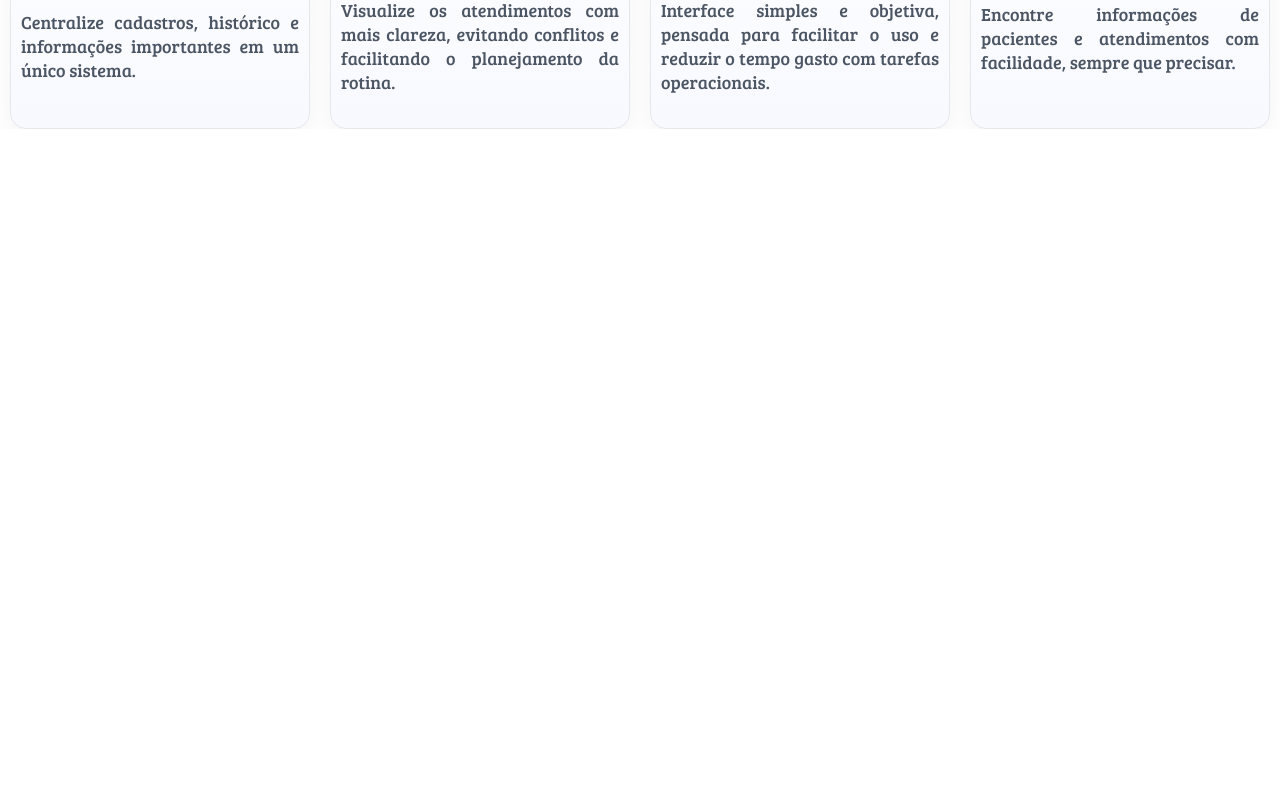
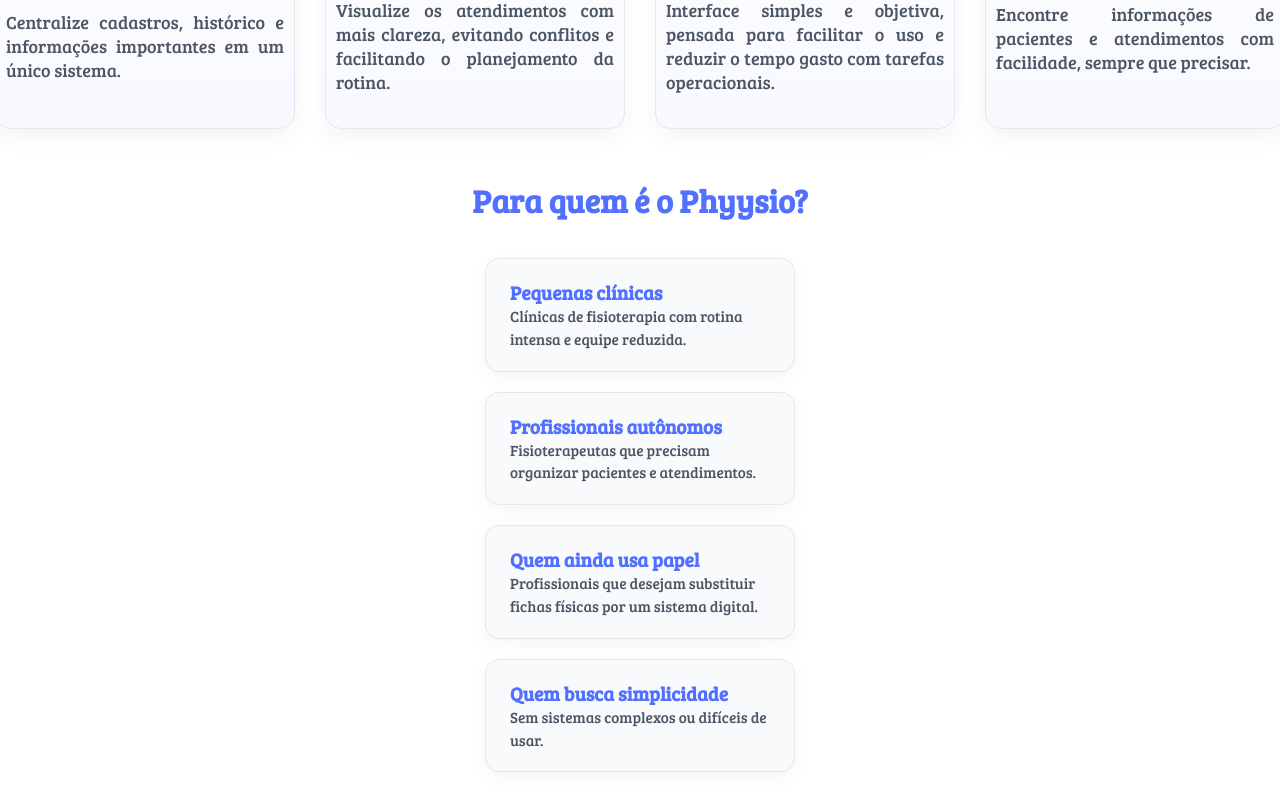
Before and after one commit to vicentejuniordev/Phyysio, a React (Vite) app in the folder phyysio-frontend/: page / in a window 1280 px wide. Shown: the part 1100-1911 px from the top of the page. Before the commit the page ends 1229 px from the top, so only its background shows below. Built offline with nearby package versions, Linux system fonts and the light colour scheme.

Commit message:
feat: add `ForWhom` component and cards in home

```diff
--- /dev/null
+++ b/phyysio-frontend/src/components/Card-ForWhom/CardForWhom.css
@@ -0,0 +1,30 @@
+@import '../../styles/global.css';
+
+.card-forwhom-container{
+    background-color:  #f9fafb;
+    border: 1px solid #e5e7eb;
+    border-radius: 14px;
+    box-shadow: 0 6px 20px rgba(0, 0, 0, 0.04);
+    padding: 20px 24px;
+    cursor: pointer;
+    width: 25%;
+
+
+}
+
+.card-forwhom-container:hover {
+  transform: translateY(-2px);
+  box-shadow: 0 10px 28px rgba(0, 0, 0, 0.06);
+}
+
+.card-forwhom-title{
+  font-size: 1.2rem;
+  font-weight: 600;
+  color: #5170ff;
+}
+
+.card-forwhom-description{
+  font-size: 0.95rem;
+  color: #4b5563;
+  line-height: 1.5;
+}
--- /dev/null
+++ b/phyysio-frontend/src/components/Card-ForWhom/CardForWhom.jsx
@@ -0,0 +1,14 @@
+import './CardForWhom.css';
+
+function CardForWhom({ title, description }) {
+    return (
+        <div className="card-forwhom-container">
+            <h2 className="card-forwhom-title">{title}</h2>
+            <p className="card-forwhom-description">
+                {description}
+            </p>
+        </div>
+    );
+}
+
+export default CardForWhom;
--- /dev/null
+++ b/phyysio-frontend/src/components/ForWhom/ForWhom.css
@@ -0,0 +1,11 @@
+@import '../../styles/global.css';
+
+.for-whom{
+    display: flex;
+    flex-direction: column;
+    align-items: center;
+    justify-content: center;
+    padding: 50px 20px;
+    font-family: "Bree Serif", serif;
+    gap: 20px;
+}
--- /dev/null
+++ b/phyysio-frontend/src/components/ForWhom/ForWhom.jsx
@@ -0,0 +1,19 @@
+import CardForWhom from '../Card-ForWhom/CardForWhom';
+import './ForWhom.css';
+
+function ForWhom(){
+    return(
+        <div className="for-whom">
+            <h2 className="title">Para quem é o Phyysio?</h2>
+            <CardForWhom  title={'Pequenas clínicas'} description={'Clínicas de fisioterapia com rotina intensa e equipe reduzida.'}/>
+
+            <CardForWhom  title={'Profissionais autônomos'} description={'Fisioterapeutas que precisam organizar pacientes e atendimentos.'}/>
+
+            <CardForWhom  title={'Quem ainda usa papel'} description={'Profissionais que desejam substituir fichas físicas por um sistema digital.'}/>
+
+            <CardForWhom  title={'Quem busca simplicidade'} description={'Sem sistemas complexos ou difíceis de usar.'}/>
+        </div>
+    )
+}
+
+export default ForWhom;
--- a/phyysio-frontend/src/components/Services-Home/ServicesHome.css
+++ b/phyysio-frontend/src/components/Services-Home/ServicesHome.css
@@ -21,5 +21,5 @@
     align-items: center;
     justify-content: center;
     display: flex;
-    gap: 20px;
+    gap: 30px;
 }
--- a/phyysio-frontend/src/pages/Home/Home.jsx
+++ b/phyysio-frontend/src/pages/Home/Home.jsx
@@ -2,12 +2,14 @@
 import Header from '../../components/Header/Header';
 import TextHome from '../../components/Text-Home/TextHome';
 import ServicesHome from '../../components/Services-Home/ServicesHome';
+import ForWhom from '../../components/ForWhom/ForWhom';
 function Home() {
   return (
     <>
       <Header />
       <TextHome />
       <ServicesHome/>
+      <ForWhom/>
     </>
   );
 }
```
